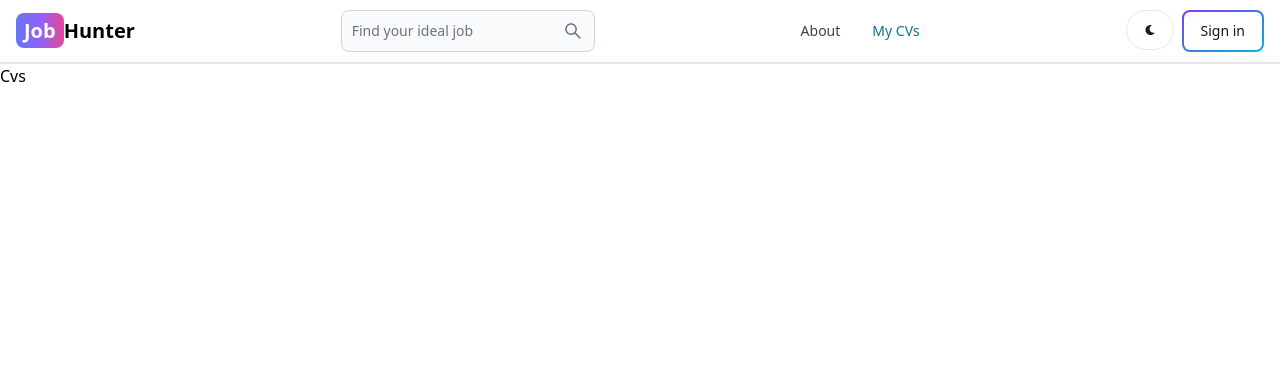
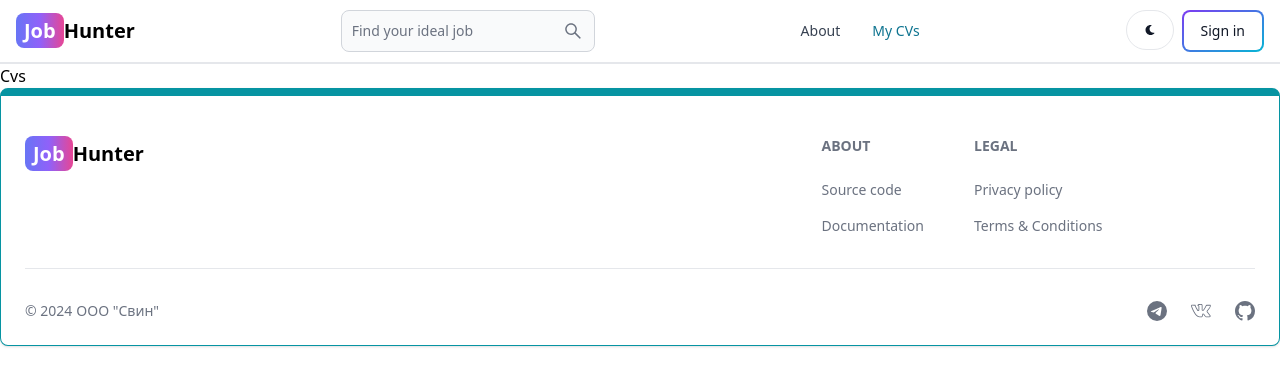
Before and after one commit to KatShiDo/job-hunter, a React (Vite) app in the folder frontend/: page /cvs in a window 1280 px wide. Shown: the top 386 px of the page. Built offline with nearby package versions, Linux system fonts and the light colour scheme.

Commit message:
frontend: create footer section

```diff
--- a/frontend/src/App.jsx
+++ b/frontend/src/App.jsx
@@ -5,6 +5,7 @@
 import Register from "./pages/Register";
 import About from "./pages/About";
 import Header from "./components/Header";
+import Footer from "./components/Footer";
 import Cvs from "./pages/Cvs";
 
 export default function App() {
@@ -18,6 +19,7 @@
         <Route path="/about" element={<About />} />
         <Route path="/cvs" element={<Cvs />} />
       </Routes>
+      <Footer />
     </BrowserRouter>
   );
 }
--- /dev/null
+++ b/frontend/src/components/Footer.jsx
@@ -0,0 +1,67 @@
+import React from "react";
+import { Footer } from "flowbite-react";
+import { Link } from "react-router-dom";
+import { BsTelegram, BsGithub } from "react-icons/bs";
+import { SlSocialVkontakte } from "react-icons/sl";
+
+export default function FooterComponent() {
+  return (
+    <Footer container className="border border-t-8 border-teal-500">
+      <div className="w-full max-w-7xl mx-auto">
+        <div className="grid w-full justify-between sm:flex md:grid-cols-1">
+          <div className="mt-5">
+            <Link
+              to="/"
+              className="self-center whitespace-nowrap text-lg sm:text-xl font-semibold dark:text-white"
+            >
+              <span className="px-2 py-1 bg-gradient-to-r from-indigo-500 via-purple-500 to-pink-500 rounded-lg text-white">
+                Job
+              </span>
+              Hunter
+            </Link>
+          </div>
+          <div className="grid grid-cols-2 gap-8 mt-4 sm:grid-cols-3 sm:gap-6">
+            <div>
+              <Footer.Title title="about" />
+              <Footer.LinkGroup col>
+                <Footer.Link
+                  href="https://github.com/KatShiDo/job-hunter"
+                  target="_blank"
+                  rel="noopener noreferrer"
+                >
+                  Source code
+                </Footer.Link>
+                <Footer.Link href="#">Documentation</Footer.Link>
+              </Footer.LinkGroup>
+            </div>
+            <div>
+              <Footer.Title title="legal" />
+              <Footer.LinkGroup col>
+                <Footer.Link href="#">Privacy policy</Footer.Link>
+                <Footer.Link href="#">Terms & Conditions</Footer.Link>
+              </Footer.LinkGroup>
+            </div>
+          </div>
+        </div>
+        <Footer.Divider />
+        <div className="w-full sm:flex sm:items-center sm:justify-between">
+          <Footer.Copyright
+            href="#"
+            by='ООО "Свин"'
+            year={new Date().getFullYear()}
+          />
+          <div className="flex gap-6 sm:mt-0 mt-4 sm:justify-center">
+            <Footer.Icon
+              href="https://t.me/katshido"
+              target="_blank"
+              rel="noopener noreferrer"
+              icon={BsTelegram}
+            />
+            <Footer.Icon href="#" icon={SlSocialVkontakte} />
+            <Footer.Icon href="#" icon={BsGithub} />
+          </div>
+        </div>
+      </div>
+    </Footer>
+  );
+}
```
